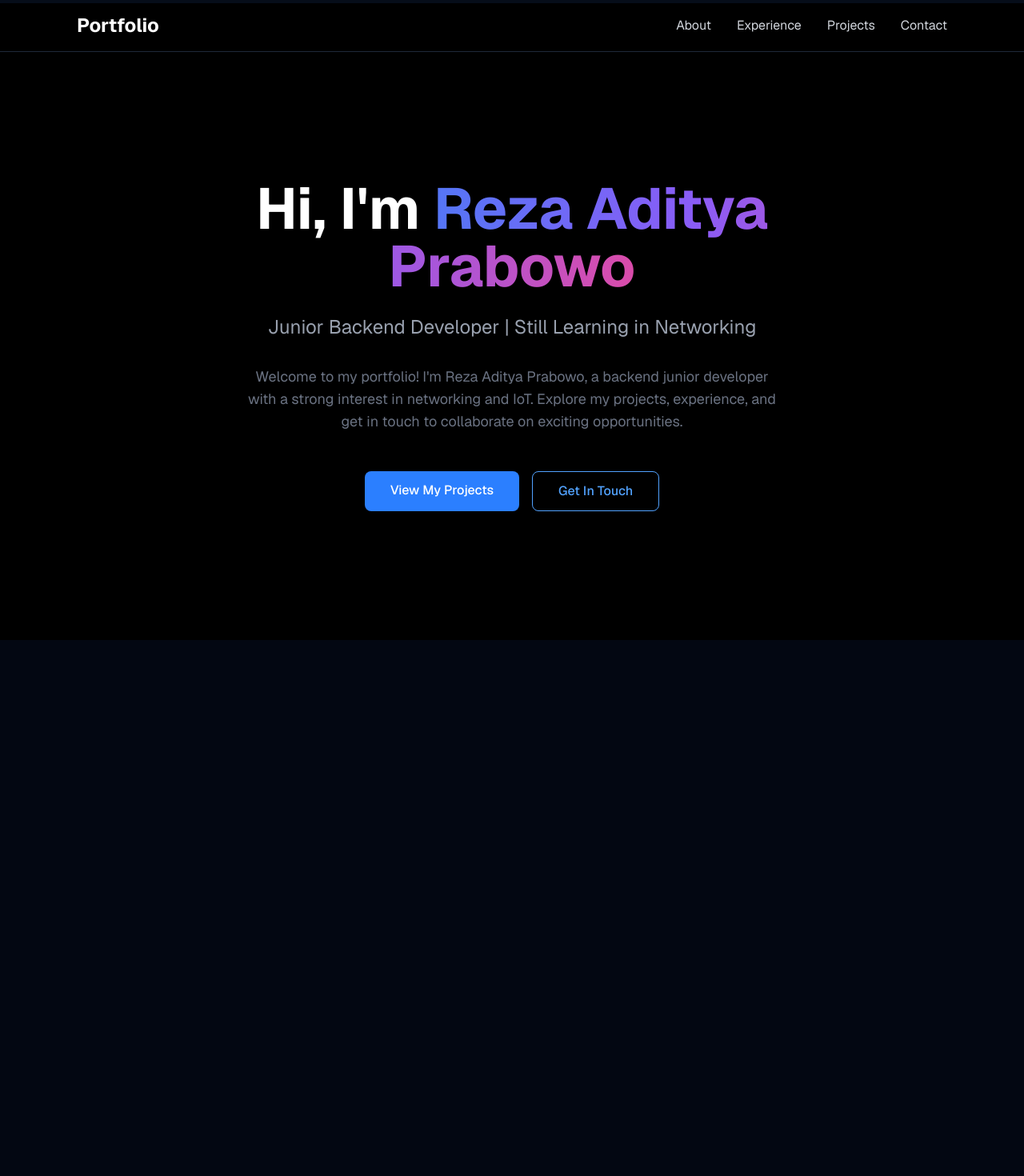
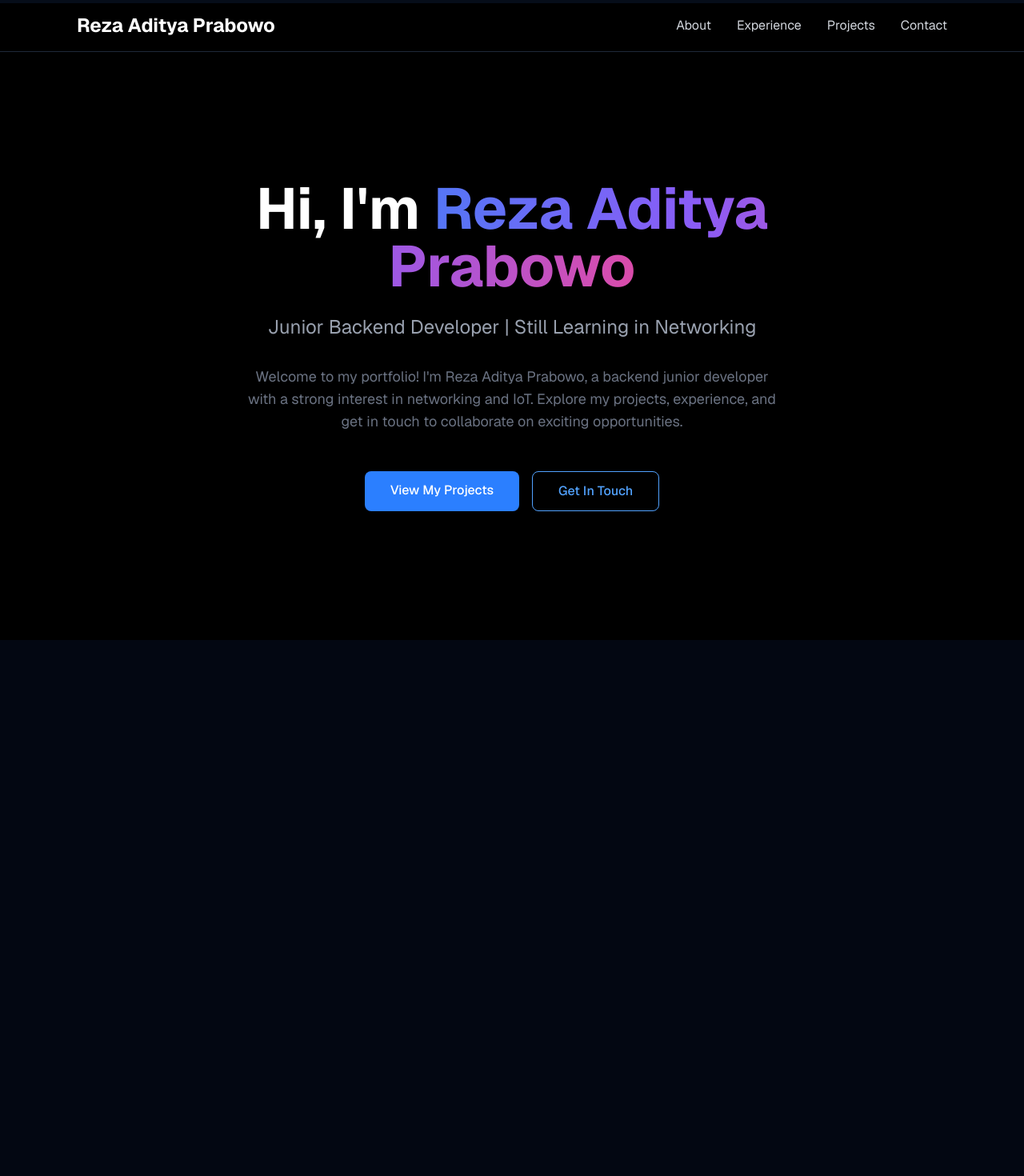
Before and after one commit to Rezzadty/Portofolio, a Next.js app: page / in a window 1280 px wide. Shown: the top 1470 px of the page at 80% size. Built offline with nearby package versions, Linux system fonts and the light colour scheme.

Commit message:
Fixing some minor issue

```diff
--- a/app/components/About.tsx
+++ b/app/components/About.tsx
@@ -47,29 +47,38 @@ export default function About() {
             </div>
           </div>
 
-          <div className="space-y-4">
+         <div className="space-y-4 text-justify">
           <p>
-              I'm a passionate developer who is currently focusing on backend development.
-              As a beginner in this field, I am continuously learning and improving my
-              understanding of how to build reliable, scalable, and efficient systems,
-              including API development and database management.
+            I'm an <strong>Informatics Engineering graduate from Universitas Dian Nuswantoro</strong>,
+            specializing in backend web development. I am proficient in JavaScript, Node.js,
+            and Express.js for building scalable backend systems and RESTful APIs. I also have
+            hands-on experience in mobile application development using React Native (Expo),
+            automation scripting with Python, and Backend-as-a-Service (BaaS) solutions using
+            Firebase Realtime Database and Firebase Authentication.
+          </p>
+          <p>
+            As a backend developer, I am continuously learning and improving my understanding
+            of software architecture, API development, database management, and scalable system
+            design. I am committed to writing clean, maintainable, and well-structured code
+            while adapting to emerging technologies to deliver efficient software solutions.
           </p>
           <p>
             In addition to backend development, I have a growing interest in networking.
-              I am currently studying basic networking concepts to better understand how
-              systems communicate and how data flows across networks, which supports my
-              goal of becoming a more well-rounded developer.
+            I am currently studying networking fundamentals to better understand how systems
+            communicate, how data flows across networks, and how infrastructure supports
+            modern applications, helping me become a more well-rounded developer.
           </p>
           <p>
-              I also have hands-on experience in IoT projects, including an Automatic
-              Plant Watering System and an Air Quality Monitoring System named <strong>Gomi</strong>,
-              which was developed as my final project. Gomi integrates real-time data using
-              Firebase and utilizes sensors such as DHT-20, MQ-7, MQ-135, and the ADS1115
-              module to monitor environmental conditions accurately.
+            I also have hands-on experience in IoT projects, including an Automatic Plant
+            Watering System and an Air Quality Monitoring System named <strong>Gomi</strong>,
+            which was developed as my final project. Gomi integrates real-time monitoring
+            using Firebase and utilizes sensors such as the DHT-20, MQ-7, MQ-135, and ADS1115
+            module to collect and monitor environmental data accurately.
           </p>
           <p>
-              I am committed to continuous learning, writing clean and maintainable code,
-              and gaining real-world experience through practical projects.
+            I am passionate about continuous learning, solving real-world problems through
+            technology, and gaining practical experience by building reliable, scalable,
+            and impactful software solutions.
           </p>
         </div>
           <div className="clear-both"></div>
@@ -99,6 +108,31 @@ export default function About() {
           </div>
         </div>
       </div>
+
+      {/* Image Modal */}
+      {isModalOpen && (
+        <div
+          className="fixed inset-0 z-50 flex items-center justify-center p-4 bg-black/80 backdrop-blur-sm cursor-zoom-out animate-fade-in"
+          onClick={() => setIsModalOpen(false)}
+        >
+          <div className="relative max-w-3xl max-h-[90vh] w-full rounded-lg overflow-hidden flex justify-center items-center">
+            <button
+              className="absolute top-4 right-4 text-white/50 hover:text-white transition-colors bg-black/50 hover:bg-black p-2 rounded-full z-10"
+              onClick={(e) => { e.stopPropagation(); setIsModalOpen(false); }}
+            >
+              <svg className="w-6 h-6" fill="none" stroke="currentColor" viewBox="0 0 24 24">
+                <path strokeLinecap="round" strokeLinejoin="round" strokeWidth="2" d="M6 18L18 6M6 6l12 12" />
+              </svg>
+            </button>
+            <img
+              src="/images/Picture.png"
+              alt="Reza Aditya Prabowo"
+              className="max-w-full max-h-[90vh] object-contain rounded-lg border border-gray-800 shadow-2xl"
+              onClick={(e) => e.stopPropagation()}
+            />
+          </div>
+        </div>
+      )}
     </section>
   );
 }
--- a/app/components/Experience.tsx
+++ b/app/components/Experience.tsx
@@ -63,7 +63,7 @@ export default function Experience() {
                   </span>
                 </div>
                 <p className="text-blue-400 mb-3">{exp.company}</p>
-                <p className="text-gray-400">{exp.description}</p>
+                <p className="text-gray-400 text-justify">{exp.description}</p>
                 {exp.techStack && (
                   <div className="flex flex-wrap gap-2 mt-4">
                     {exp.techStack.map((tech, i) => (
--- a/app/components/Navbar.tsx
+++ b/app/components/Navbar.tsx
@@ -18,12 +18,12 @@ export default function Navbar() {
       <div className="max-w-6xl mx-auto px-4 sm:px-6 lg:px-8">
         <div className="flex justify-between items-center h-16">
           {/* Logo/Brand */}
-          <div className="flex-shrink-0">
+          <div className="shrink-0">
             <button
               onClick={() => scrollToSection("hero")}
               className="text-2xl font-bold text-white hover:text-blue-400 transition-colors"
             >
-              Portfolio
+              Reza Aditya Prabowo
             </button>
           </div>
 
--- a/app/components/Projects.tsx
+++ b/app/components/Projects.tsx
@@ -167,7 +167,7 @@ export default function Projects() {
                 <h3 className="text-xl font-bold text-white mb-3 group-hover:text-blue-400 transition-colors">
                   {project.title}
                 </h3>
-                <p className="text-gray-400 mb-4">{project.description}</p>
+                <p className="text-gray-400 mb-4 text-justify">{project.description}</p>
 
                 <div className="flex flex-wrap gap-2 mb-4">
                   {project.technologies.map((tech, techIndex) => (
```
Lines whose indentation alone changed are shown as unchanged.
